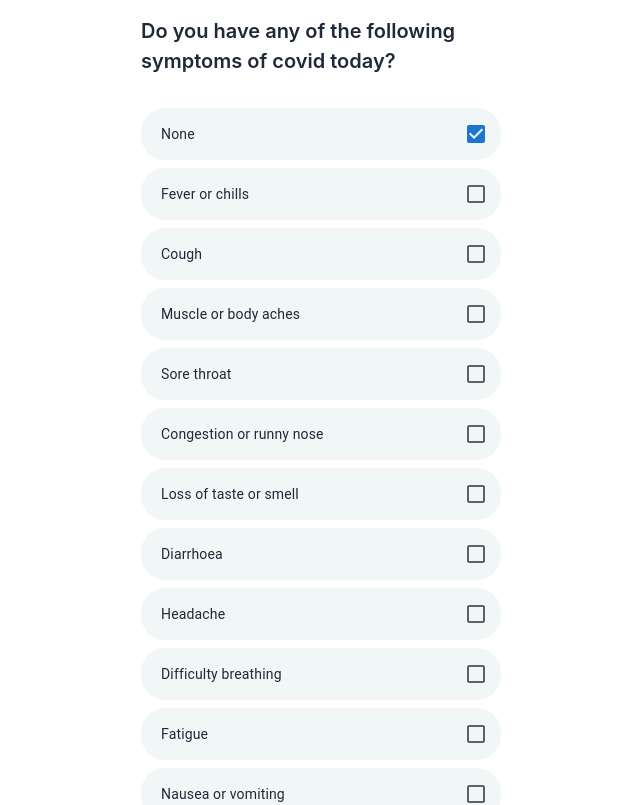
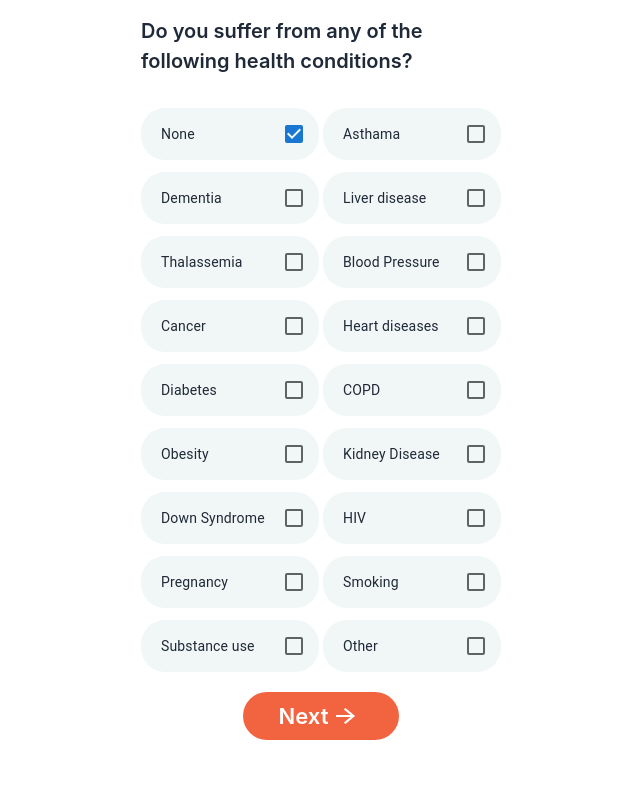
Before and after one commit to tayefulislam/Pucho-PWA, a React (Create React App) app: page / in a window 1280 px wide. Shown: the top 805 px of the page, without its empty margins (319-959 px from the left). Built offline with nearby package versions, Linux system fonts and the light colour scheme.

Commit message:
Health Condition V1 Design complete

```diff
--- a/src/App.js
+++ b/src/App.js
@@ -7,6 +7,7 @@ import LanguagePage from "./pages/LanguagePage/LanguagePage";
 import IntroductionSlides from "./pages/IntroductionSlides/IntroductionSlides";
 import CovidStatus from "./pages/CovidStatus/CovidStatus";
 import CovidSymptoms from "./pages/CovidSymptoms/CovidSymptoms.js";
+import HealthConditions from "./pages/HealthConditions/HealthConditions";
 
 
 
@@ -17,7 +18,8 @@ function App() {
     {/* <SafetyPage></SafetyPage> */}
     {/* <IntroductionSlides></IntroductionSlides> */}
     {/* <CovidStatus></CovidStatus> */}
-    {<CovidSymptoms></CovidSymptoms>}
+    {/* {<CovidSymptoms></CovidSymptoms>} */}
+    <HealthConditions></HealthConditions>
 
 
 
--- /dev/null
+++ b/src/pages/HealthConditions/HealthConditions.js
@@ -0,0 +1,107 @@
+import React from 'react';
+import List from '@mui/material/List';
+import ListItem from '@mui/material/ListItem';
+import ListItemButton from '@mui/material/ListItemButton';
+import ListItemText from '@mui/material/ListItemText';
+import ListItemAvatar from '@mui/material/ListItemAvatar';
+import Checkbox from '@mui/material/Checkbox';
+import Avatar from '@mui/material/Avatar';
+import ArrowButton from '../../components/ArrowButton/ArrowButton';
+
+
+
+const HealthConditions = () => {
+
+    const [checked, setChecked] = React.useState([1]);
+
+    const handleToggle = (value) => () => {
+        const currentIndex = checked.indexOf(value);
+        const newChecked = [...checked];
+
+        if (currentIndex === -1) {
+            newChecked.push(value);
+        } else {
+            newChecked.splice(currentIndex, 1);
+        }
+
+        setChecked(newChecked);
+    };
+
+
+    // all item are here may need to change id name for better unstande
+
+    const items = [
+        { id: 1, name: 'None' },
+        { id: 2, name: 'Asthama' },
+        { id: 3, name: 'Dementia' },
+        { id: 4, name: 'Liver disease' },
+        { id: 5, name: 'Thalassemia' },
+        { id: 6, name: 'Blood Pressure' },
+        { id: 7, name: 'Cancer' },
+        { id: 8, name: 'Heart diseases' },
+        { id: 9, name: 'Diabetes' },
+        { id: 10, name: 'COPD' },
+        { id: 11, name: 'Obesity' },
+        { id: 12, name: 'Kidney Disease' },
+        { id: 13, name: 'Down Syndrome' },
+        { id: 14, name: 'HIV' },
+        { id: 15, name: 'Pregnancy' },
+        { id: 16, name: 'Smoking' },
+        { id: 17, name: 'Substance use' },
+        { id: 18, name: 'Other' },
+
+
+    ]
+
+
+
+
+
+    return (
+        <div>
+
+            <div className='flex flex-col justify-center items-center'>
+
+                <h1 className='text-[20px] font-semibold mx-2 my-4 max-w-[360px]'>Do you suffer from any of the following health conditions?</h1>
+
+                <List className='grid grid-cols-2 gap-1'
+                    dense sx={{ width: '100%', maxWidth: 360, bgcolor: 'background.paper' }}>
+                    {items.map((value) => {
+                        const labelId = `checkbox-list-secondary-label-${value.id}`;
+                        return (
+                            <ListItem className='bg-[#F1F7F7] mt-2 py-2 px-1 rounded-3xl'
+                                key={value.id}
+                                secondaryAction={
+                                    <Checkbox
+                                        edge="end"
+                                        onChange={handleToggle(value.id)}
+                                        checked={checked.indexOf(value.id) !== -1}
+                                        inputProps={{ 'aria-labelledby': labelId }}
+                                    />
+                                }
+                                disablePadding
+                            >
+                                <ListItemButton>
+
+                                    <ListItemText id={labelId} primary={`${value.name}`} />
+                                </ListItemButton>
+                            </ListItem>
+                        );
+                    })}
+                </List>
+
+                <ArrowButton className='my-3'>Next</ArrowButton>
+
+
+
+
+
+
+
+            </div>
+
+        </div>
+    );
+};
+
+export default HealthConditions;
```
Also changed, not shown: src/pages/HealthConditions/HealthConditions.css (added).
